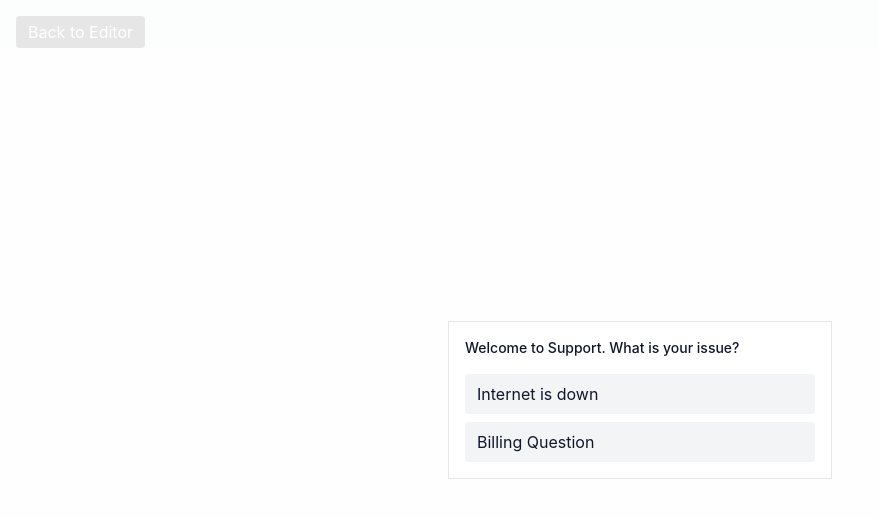
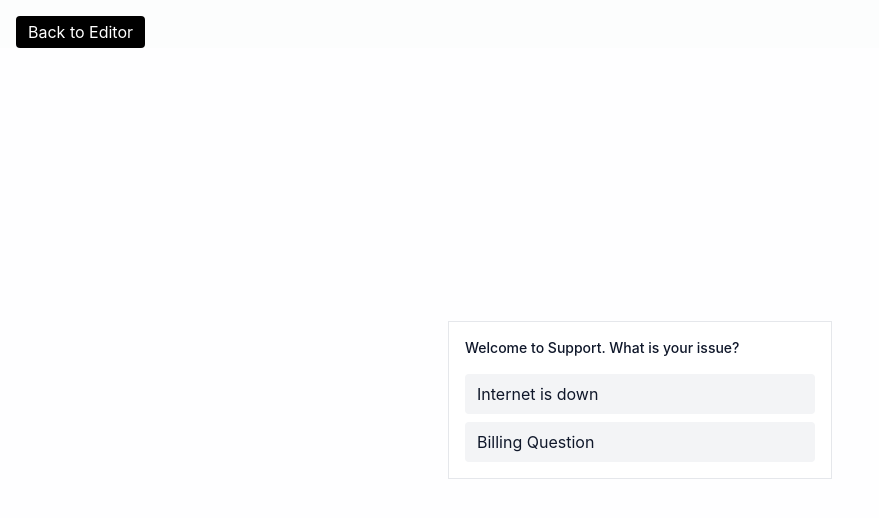
Before and after one commit to Newjul/supportflow-visuals-builder, a React (Vite) app: page / in a window 1280 px wide. Both pictures are taken after a click on the button "Play Preview". Shown: the top 518 px of the page, without its empty margins (0-879 px from the left). Built offline with nearby package versions, Linux system fonts and the light colour scheme.

Commit message:
now we can move smoothly between preview and editor mode cause the issue was that we could go in preview mode not vice-versa

```diff
--- a/src/pages/BuilderPage.jsx
+++ b/src/pages/BuilderPage.jsx
@@ -25,12 +25,12 @@ export default function BuilderPage(){
 
   return(
     <div className="bg-gray-200 flex-1 overflow-auto p-6">
-        <button
+     { mode === "edit" ? (<>
+      <button
            onClick={() => setMode(mode === "edit" ? "preview":"edit")}
            className="absolute top-4 left-4 z-50 bg-black text-white px-3 py-1 rounded">
             {mode === "edit" ? "Play Preview":"Back to Editor"}
            </button>
-     { mode === "edit" ? (<>
       <div className="relative bg-white shadow-xl"
        style={{
         width:w,
@@ -54,8 +54,14 @@ export default function BuilderPage(){
          nodesState={nodeState}
          setNodesState={setNodestate}/>
       </>):(
+
         <div
          className="absolute inset-0 flex items-center justify-center bg-white/90 z-[100]">
+            <button
+           onClick={() => setMode(mode === "edit" ? "preview":"edit")}
+           className="absolute top-4 left-4 z-50 bg-black text-white px-3 py-1 rounded">
+            {mode === "edit" ? "Play Preview":"Back to Editor"}
+           </button>
          <div
          className="w-96 bg-white shadow-x1 rounded-x1 p-4 border">
             <div
@@ -76,19 +82,13 @@ export default function BuilderPage(){
                 ))}
             </div>
             {!currentNode?.options?.length && (
-                <div
-                className="relative bg-white shadow-xl"
-                key={{
-                    width:w,
-                    height:h,
-                    position: "relative",
-                }}>
+
                 <button
                 className="mt-4 w-full bg-black text-white py-2 rounded"
                 onClick={()=>setCurrentNodeId("1")}>
                     Restart
                 </button>
-                </div>
+
             )}
          </div>
       </div>)}
```
